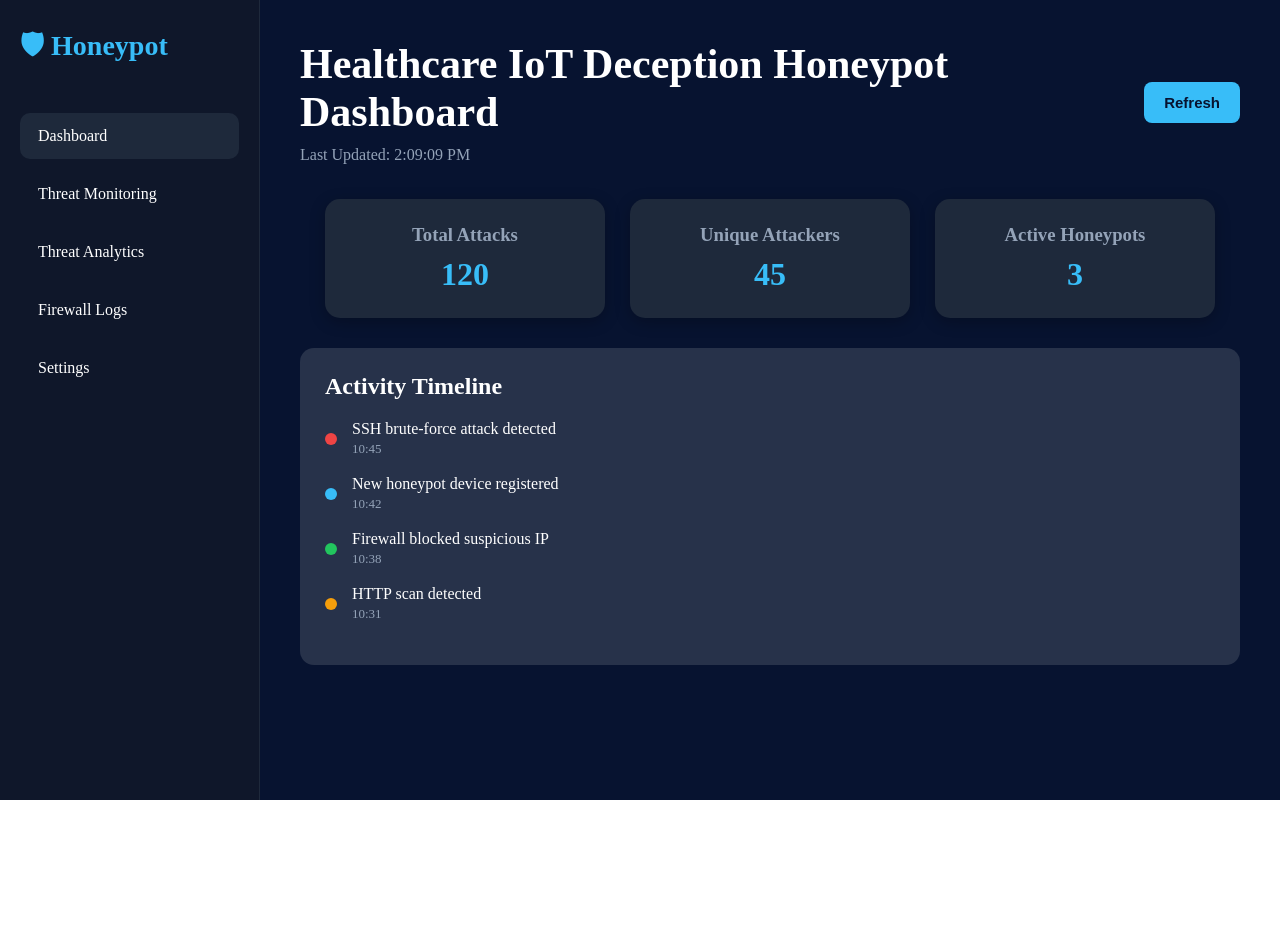
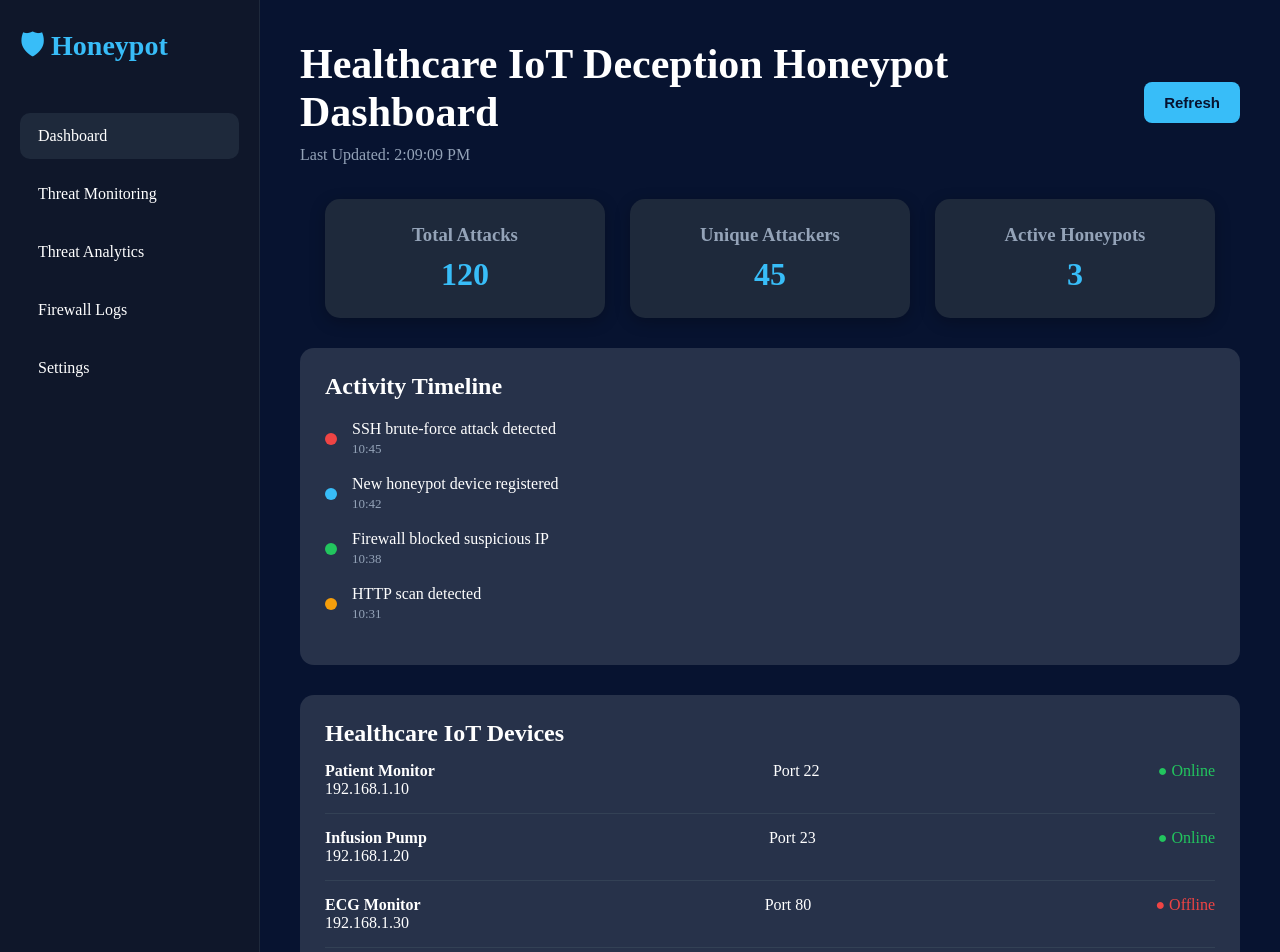
Before and after one commit to Sk8805/Healthcare---IoT-Deception-Honeypot-Network, a React app in the folder frontend/: page / in a window 1280 px wide. Shown: the top 952 px of the page. Before the commit the page ends 800 px from the top, so only its background shows below. Built offline with nearby package versions, Linux system fonts and the light colour scheme; the HTML template or start-up script is replaced by a standard one.

Commit message:
feat: add healthcare IoT device overview panel

```diff
--- /dev/null
+++ b/frontend/src/components/DeviceOverview.jsx
@@ -0,0 +1,69 @@
+function DeviceOverview() {
+  const devices = [
+    {
+      name: "Patient Monitor",
+      ip: "192.168.1.10",
+      status: "Online",
+      port: 22,
+    },
+    {
+      name: "Infusion Pump",
+      ip: "192.168.1.20",
+      status: "Online",
+      port: 23,
+    },
+    {
+      name: "ECG Monitor",
+      ip: "192.168.1.30",
+      status: "Offline",
+      port: 80,
+    },
+  ];
+
+  return (
+    <div
+      style={{
+        background: "#27324a",
+        padding: "25px",
+        borderRadius: "14px",
+        marginTop: "30px",
+      }}
+    >
+      <h2>Healthcare IoT Devices</h2>
+
+      {devices.map((device, index) => (
+        <div
+          key={index}
+          style={{
+            display: "flex",
+            justifyContent: "space-between",
+            padding: "15px 0",
+            borderBottom: "1px solid #334155",
+          }}
+        >
+          <div>
+            <strong>{device.name}</strong>
+            <div>{device.ip}</div>
+          </div>
+
+          <div>
+            Port {device.port}
+          </div>
+
+          <div
+            style={{
+              color:
+                device.status === "Online"
+                  ? "#22c55e"
+                  : "#ef4444",
+            }}
+          >
+            ● {device.status}
+          </div>
+        </div>
+      ))}
+    </div>
+  );
+}
+
+export default DeviceOverview;
--- a/frontend/src/pages/Dashboard.jsx
+++ b/frontend/src/pages/Dashboard.jsx
@@ -1,6 +1,7 @@
 import StatCard from "../components/StatCard";
 import DashboardHeader from "../components/DashboardHeader";
 import ActivityTimeline from "../components/ActivityTimeline";
+import DeviceOverview from "../components/DeviceOverview";
 
 function Dashboard() {
   return (
@@ -21,6 +22,8 @@ function Dashboard() {
       </div>
 
       <ActivityTimeline />
+
+      <DeviceOverview />
     </>
   );
 }
```
